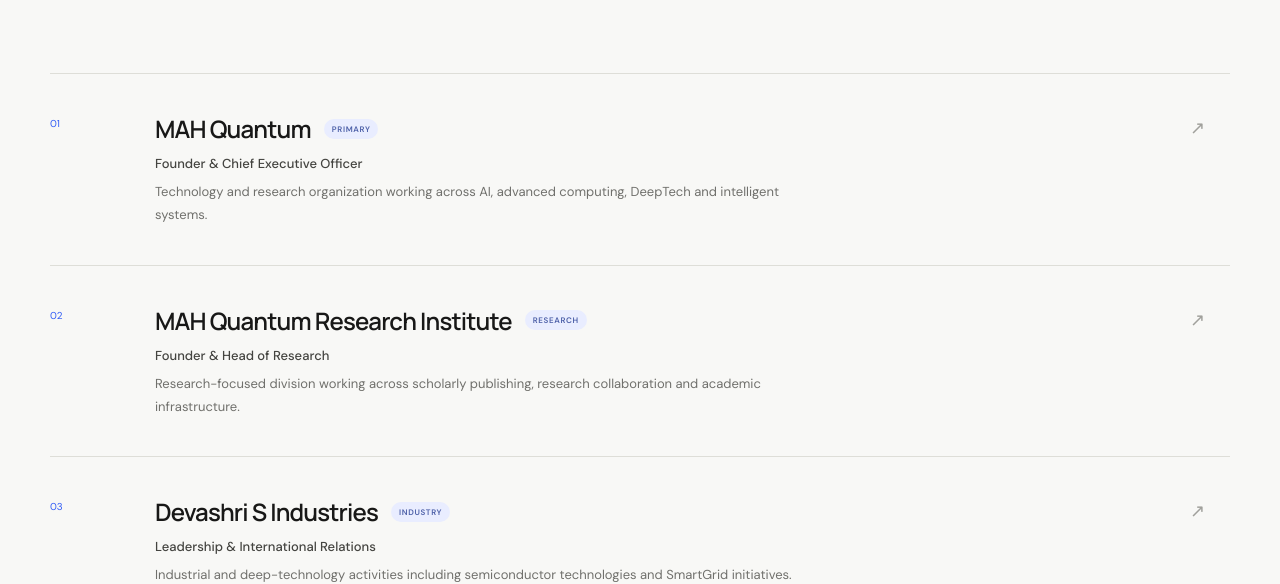
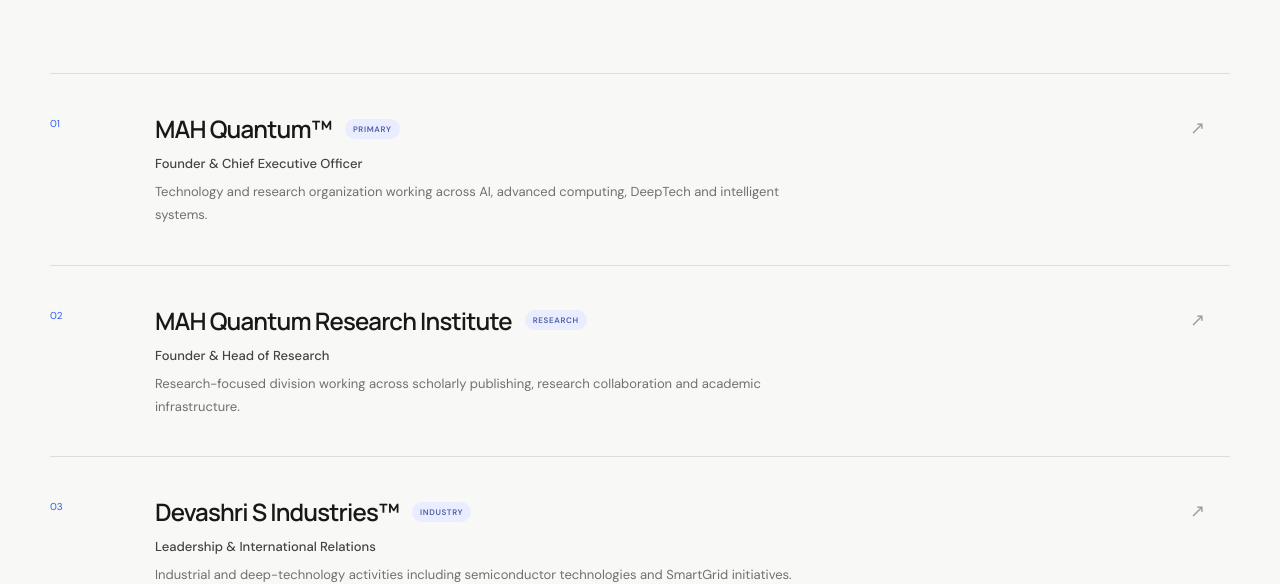
Before and after one commit to Niroop-H/niroop-h-entity, a Next.js app: page / in a window 1280 px wide. Shown: the part 2138-2722 px from the top of the page. Built offline with nearby package versions, Linux system fonts and the light colour scheme.

Commit message:
Update page.tsx

```diff
--- a/app/page.tsx
+++ b/app/page.tsx
@@ -1,6 +1,6 @@
 const organizations = [
   {
-    name: "MAH Quantum",
+    name: "MAH Quantum™",
     role: "Founder & Chief Executive Officer",
     description:
       "Technology and research organization working across AI, advanced computing, DeepTech and intelligent systems.",
@@ -16,7 +16,7 @@
     href: "https://research.mahquantum.tech/",
   },
   {
-    name: "Devashri S Industries",
+    name: "Devashri S Industries™",
     role: "Leadership & International Relations",
     description:
       "Industrial and deep-technology activities including semiconductor technologies and SmartGrid initiatives.",
```
